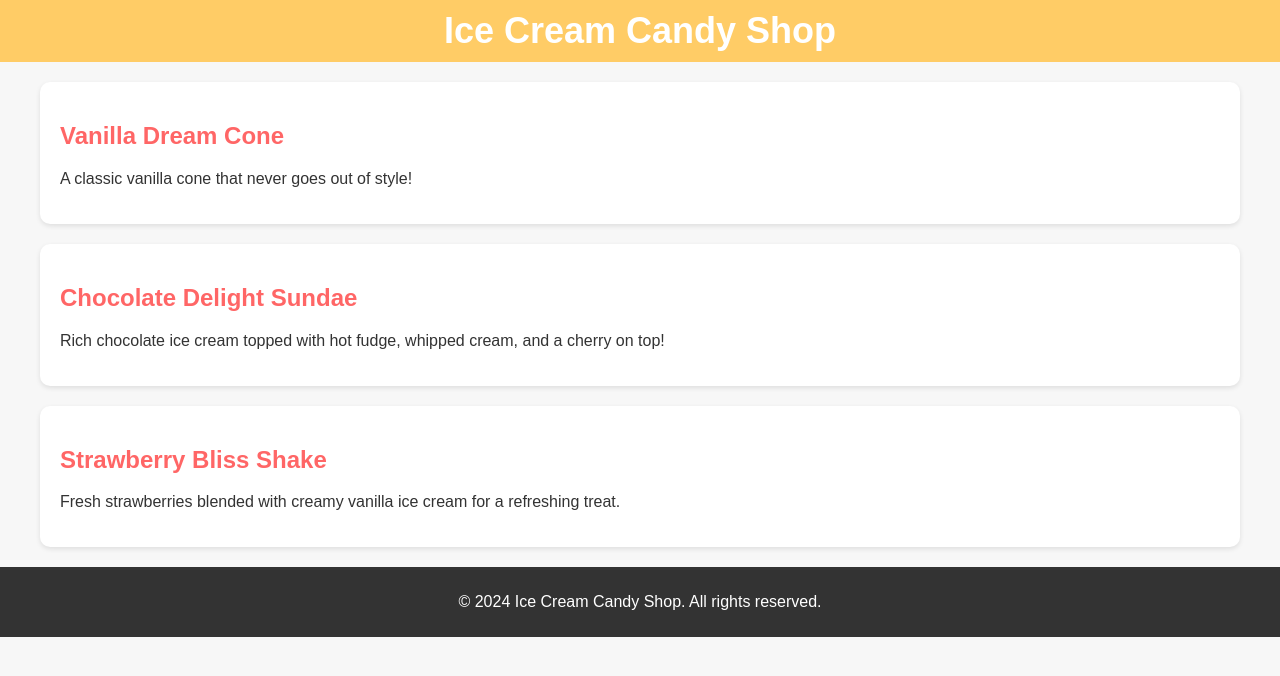
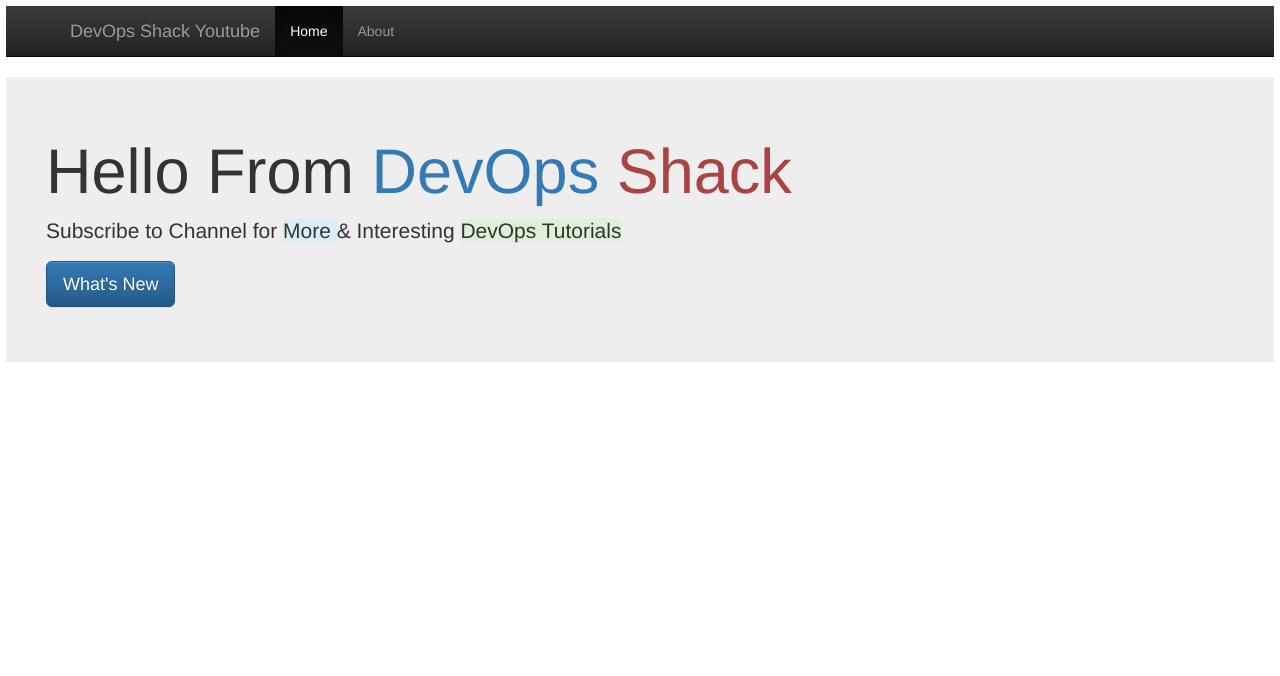
Before and after one commit to skharche64/demo_nodejs_webpage, a plain HTML site: page index.html in a window 1280 px wide. Drawn offline with nearby package versions, Linux system fonts and the light colour scheme.

Commit message:
Update index.html

```diff
--- a/index.html
+++ b/index.html
@@ -1,74 +1,31 @@
 <!DOCTYPE html>
-<html lang="en">
 <head>
-<meta charset="UTF-8">
-<meta name="viewport" content="width=device-width, initial-scale=1.0">
-<title>Ice Cream Candy Shop</title>
-<style>
-    body {
-        font-family: Arial, sans-serif;
-        background-color: #f7f7f7;
-        margin: 0;
-        padding: 0;
-    }
-    header {
-        background-color: #ffcc66;
-        padding: 10px 0;
-        text-align: center;
-    }
-    h1 {
-        color: #fff;
-        margin: 0;
-        font-size: 36px;
-    }
-    .container {
-        max-width: 1200px;
-        margin: 20px auto;
-        padding: 0 20px;
-    }
-    .product {
-        background-color: #fff;
-        border-radius: 10px;
-        box-shadow: 0 2px 5px rgba(0, 0, 0, 0.1);
-        padding: 20px;
-        margin-bottom: 20px;
-    }
-    .product h2 {
-        color: #ff6666;
-        font-size: 24px;
-    }
-    .product p {
-        color: #333;
-        font-size: 16px;
-    }
-    footer {
-        background-color: #333;
-        color: #fff;
-        padding: 10px 0;
-        text-align: center;
-    }
-</style>
-</head>
-<body>
-<header>
-    <h1>Ice Cream Candy Shop</h1>
-</header>
-<div class="container">
-    <div class="product">
-        <h2>Vanilla Dream Cone</h2>
-        <p>A classic vanilla cone that never goes out of style!</p>
+    <title> DevOps HomePage </title>
+    <script src="https://ajax.googleapis.com/ajax/libs/jquery/1.11.2/jquery.min.js"></script>
+    <link rel="stylesheet" href="https://maxcdn.bootstrapcdn.com/bootstrap/3.3.1/css/bootstrap.min.css">
+    <link rel="stylesheet" href="https://maxcdn.bootstrapcdn.com/bootstrap/3.3.1/css/bootstrap-theme.min.css">
+    <script src="https://maxcdn.bootstrapcdn.com/bootstrap/3.3.1/js/bootstrap.min.js"></script>
+  </head>
+  <body>
+    <div style="margin:6px;">
+      <nav class="navbar navbar-inverse navbar-static-top">
+    <div class="container">
+      <a class="navbar-brand" href="/"> DevOps Shack Youtube </a>
+      <ul class="nav navbar-nav">
+        <li class="active">
+          <a href="/"> Home </a>
+        </li>
+        <li>
+          <a href="/about"> About </a>
+        </li>
+      </ul>
     </div>
-    <div class="product">
-        <h2>Chocolate Delight Sundae</h2>
-        <p>Rich chocolate ice cream topped with hot fudge, whipped cream, and a cherry on top!</p>
+  </nav>
+      <div class="jumbotron"  style="padding:40px;">
+        <h1> Hello From  <span class="text-primary"> DevOps </span><span class="text-danger"> Shack </span></h1>
+        <p> Subscribe to Channel for  <span class="bg-info"> More </span> & Interesting <span class="bg-success"> DevOps Tutorials </span></p>
+        <p><a class="btn btn-primary btn-lg" href="#" role="button">What's New</a></p>
+      </div>
     </div>
-    <div class="product">
-        <h2>Strawberry Bliss Shake</h2>
-        <p>Fresh strawberries blended with creamy vanilla ice cream for a refreshing treat.</p>
-    </div>
-</div>
-<footer>
-    <p>&copy; 2024 Ice Cream Candy Shop. All rights reserved.</p>
-</footer>
-</body>
+  </body>
 </html>
```
